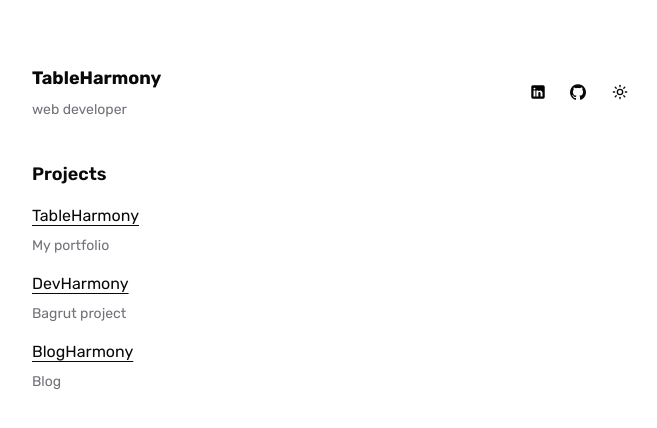
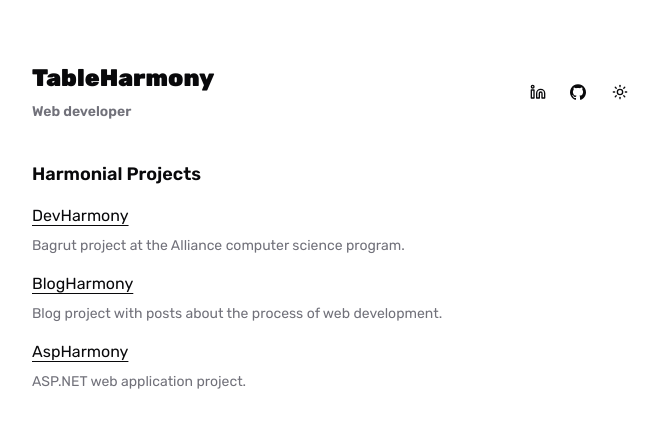
Before and after one commit to table-harmony/tableharmony, a Next.js app: page / in a window 1280 px wide. Shown: the top 428 px of the page, without its empty margins (304-961 px from the left). Built offline with nearby package versions, Linux system fonts and the light colour scheme.

Commit message:
description

```diff
--- a/src/app/(main)/page.tsx
+++ b/src/app/(main)/page.tsx
@@ -1,22 +1,10 @@
-import { siteConfig } from "@/config/site";
 import Link from "next/link";
 
 export default function HomePage() {
   return (
     <section className="flex flex-col gap-4">
-      <p className="font-semibold text-lg">Projects</p>
+      <p className="font-semibold text-lg">Harmonial Projects</p>
       <div className="flex flex-col gap-4">
-        <div className="flex flex-col gap-2">
-          <Link
-            href={siteConfig.url}
-            target="_blank"
-            rel="noreferrer"
-            className="underline underline-offset-4"
-          >
-            TableHarmony
-          </Link>
-          <span className="text-muted-foreground text-sm">My portfolio</span>
-        </div>
         <div className="flex flex-col gap-2">
           <Link
             href="https://devharmony.vercel.app"
@@ -26,7 +14,9 @@ export default function HomePage() {
           >
             DevHarmony
           </Link>
-          <span className="text-muted-foreground text-sm">Bagrut project</span>
+          <span className="text-muted-foreground text-sm">
+            Bagrut project at the Alliance computer science program.
+          </span>
         </div>
         <div className="flex flex-col gap-2">
           <Link
@@ -37,7 +27,22 @@ export default function HomePage() {
           >
             BlogHarmony
           </Link>
-          <span className="text-muted-foreground text-sm">Blog</span>
+          <span className="text-muted-foreground text-sm">
+            Blog project with posts about the process of web development.
+          </span>
+        </div>
+        <div className="flex flex-col gap-2">
+          <Link
+            href="https://github.com/table-harmony/aspharmony"
+            target="_blank"
+            rel="noreferrer"
+            className="underline underline-offset-4"
+          >
+            AspHarmony
+          </Link>
+          <span className="text-muted-foreground text-sm">
+            ASP.NET web application project.
+          </span>
         </div>
       </div>
     </section>
--- a/src/components/icons.tsx
+++ b/src/components/icons.tsx
@@ -1,3 +1,5 @@
+import { LinkedinIcon } from "lucide-react";
+
 type IconProps = React.HTMLAttributes<SVGElement>;
 
 export const Icons = {
@@ -9,9 +11,5 @@ export const Icons = {
       ></path>
     </svg>
   ),
-  linkedin: (props: IconProps) => (
-    <svg viewBox="0 0 50 50" {...props}>
-      <path d="M41,4H9C6.24,4,4,6.24,4,9v32c0,2.76,2.24,5,5,5h32c2.76,0,5-2.24,5-5V9C46,6.24,43.76,4,41,4z M17,20v19h-6V20H17z M11,14.47c0-1.4,1.2-2.47,3-2.47s2.93,1.07,3,2.47c0,1.4-1.12,2.53-3,2.53C12.2,17,11,15.87,11,14.47z M39,39h-6c0,0,0-9.26,0-10 c0-2-1-4-3.5-4.04h-0.08C27,24.96,26,27.02,26,29c0,0.91,0,10,0,10h-6V20h6v2.56c0,0,1.93-2.56,5.81-2.56 c3.97,0,7.19,2.73,7.19,8.26V39z"></path>
-    </svg>
-  ),
+  linkedin: (props: IconProps) => <LinkedinIcon {...props} />,
 };
--- a/src/components/site-header.tsx
+++ b/src/components/site-header.tsx
@@ -11,8 +11,10 @@ export function SiteHeader() {
   return (
     <header className="flex h-14 items-center justify-between">
       <div className="flex flex-col gap-2">
-        <h1 className="font-bold text-lg">TableHarmony</h1>
-        <h2 className="text-sm text-muted-foreground">web developer</h2>
+        <h1 className="font-black text-2xl">TableHarmony</h1>
+        <h2 className="text-sm font-semibold text-muted-foreground">
+          Web developer
+        </h2>
       </div>
       <nav className="flex gap-1">
         <Link href={siteConfig.links.linkedin} target="_blank" rel="noreferrer">
--- a/src/config/site.ts
+++ b/src/config/site.ts
@@ -4,7 +4,7 @@ export const siteConfig = {
   author: "liron kaner",
   description: "portfolio",
   links: {
-    github: "https://github.com/table-harmony/tableharmony",
+    github: "https://github.com/table-harmony",
     linkedin:
       "https://www.linkedin.com/in/%D7%9C%D7%99%D7%A8%D7%95%D7%9F-%D7%9B%D7%A0%D7%A8-2a65892b7/",
   },
```
